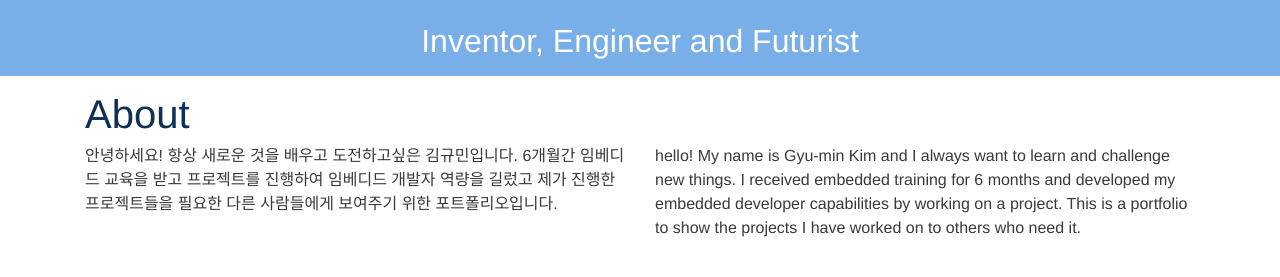
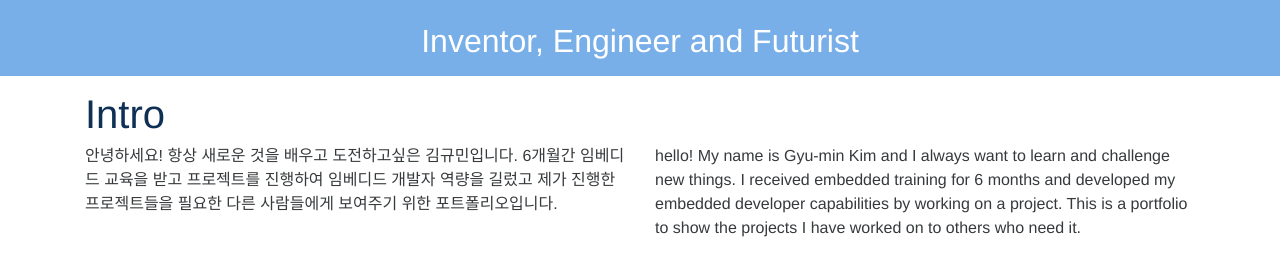
Before and after one commit to rbals5847/rbals5847.github.io, a Jekyll site: the page built from index.html, in a window 1280 px wide and 900 px high, scrolled down 342 px. Shown: the part 168-445 px from the top of the window. Built offline with Jekyll 4.4.1, drawn with Linux system fonts in a browser that asks for light colours; nearby versions of some CDN libraries.

Commit message:
Update about.html

```diff
--- a/_includes/about.html
+++ b/_includes/about.html
@@ -1,7 +1,7 @@
 <section class="container container-about">
     <div class="row">
         <div class="col-md-12">
-            <h1>About</h1>
+            <h1>Intro</h1>
         </div>
         <div class="col-sm-12 col-md-6">
             <p>
```
